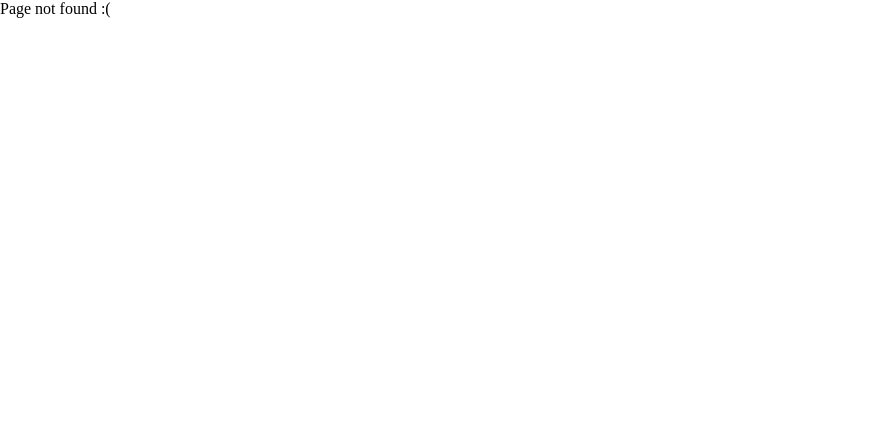
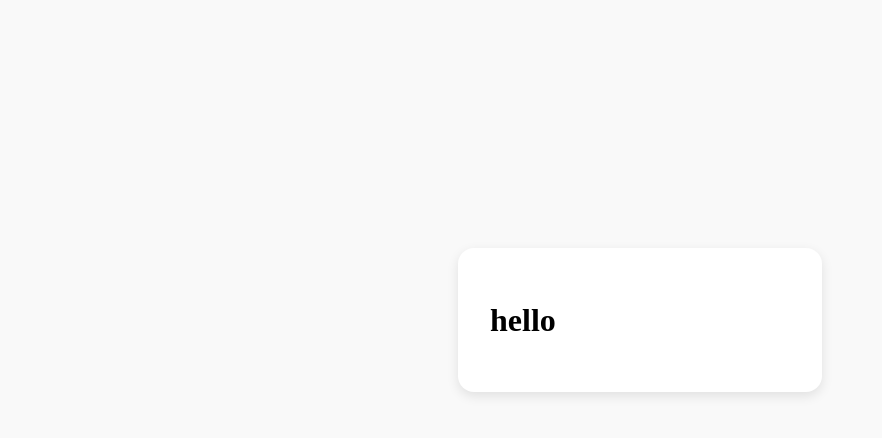
Before and after one commit to DEBI-2025/Frontend, a React (Vite) app: page /profile in a window 1280 px wide. Before the commit this address had no page. Shown: the top 438 px of the page, without its empty margins (0-882 px from the left). Built offline with nearby package versions, Linux system fonts and the light colour scheme.

Commit message:
make the profile in drop down menu

```diff
--- a/src/App.jsx
+++ b/src/App.jsx
@@ -8,6 +8,7 @@ import Quiz from "./pages/Quiz";
 import Tips from "./pages/Tips";
 import HrBank from "./pages/HrBank";
 import RateCV from "./pages/RateCV";
+import ProfilePage from "./pages/profilePage"
 import { ToastContainer } from "react-toastify";
 import "react-toastify/dist/ReactToastify.css";
 import Activate from "./pages/auth/Activate";
@@ -65,6 +66,8 @@ function App() {
           </Route>
           <Route path="login" element={<LogIn />} />
           <Route path="signup" element={<SignUp />} />
+
+          <Route path="profile" element={<ProfilePage/>} />
           <Route path="*" element={<PageNotFound />} />
         </Routes>
       </BrowserRouter>
--- a/src/components/NavBar.jsx
+++ b/src/components/NavBar.jsx
@@ -1,7 +1,7 @@
 import { useState } from "react";
 import { NavLink, useLocation, useNavigate } from "react-router-dom";
 import styled from "styled-components";
-import { FaBars, FaTimes, FaUserCircle } from "react-icons/fa";
+import { FaBars, FaTimes, FaUserCircle ,FaEllipsisV } from "react-icons/fa";
 import IconAndTitle from "./IconAndTitle";
 import { isAuthenticated } from "../utils/isAuth";
 import QuestModal from "./QuestModal";
@@ -75,10 +75,11 @@ function NavBar() {
         <SignButton onClick={() => navigate("/login")}>Sign In</SignButton>
       ) : (
         <ProfileWrapper>
-          <ProfileIcon onClick={() => setDropdownOpen(!dropdownOpen)} />
-
+          <ProfileIconDesktop onClick={() => setDropdownOpen(!dropdownOpen)} />
+          <ProfileIconMobile onClick={() => setDropdownOpen(!dropdownOpen)} />
           {dropdownOpen && (
             <DropdownMenu>
+              <DropdownItem onClick={()=> navigate("/profile")}>Profile</DropdownItem>
               <DropdownItem onClick={handleLogout}>Logout</DropdownItem>
             </DropdownMenu>
           )}
@@ -97,9 +98,9 @@ export default NavBar;
 
 const Nav = styled.nav`
   display: flex;
-  justify-content: space-around;
+  justify-content: space-between;
   align-items: center;
-  gap: 15rem;
+  gap: 1.5rem;
   height: 2.8rem;
   padding: 0.7rem;
   border-radius: 0 0 1.7rem 1.7rem;
@@ -108,13 +109,15 @@ const Nav = styled.nav`
     linear-gradient(to right, #6a0dad, #af73cf, #f7c5cc) border-box;
 
   @media (max-width: 1024px) {
-    gap: 10rem;
+    gap: 0.1rem;
   }
   @media (max-width: 768px) {
-    gap: 7rem;
+    gap: 0.7rem;
     padding: 0.5rem 0.9rem;
   }
   @media (max-width: 550px) {
+  flex-wrap: nowrap;
+    gap: 0rem;
   }
 `;
 
@@ -227,7 +230,7 @@ const ProfileWrapper = styled.div`
   cursor: pointer;
 `;
 
-const ProfileIcon = styled(FaUserCircle)`
+const ProfileIconDesktop = styled(FaUserCircle)`
   font-size: 2rem;
   color: #6a0dad;
   cursor: pointer;
@@ -237,10 +240,28 @@ const ProfileIcon = styled(FaUserCircle)`
     transform: scale(1.1);
   }
 
-  @media (max-width: 768px) {
-    font-size: 1.5rem;
+  @media (max-width: 550px) {
+    display: none;
   }
 `;
+
+const ProfileIconMobile = styled(FaEllipsisV)`
+  font-size: 1.6rem;
+  color: #6a0dad;
+  cursor: pointer;
+  transition: transform 0.2s;
+  display: none;
+  padding:1rem;
+
+  &:hover {
+    transform: scale(1.1);
+  }
+
+  @media (max-width: 550px) {
+    display: inline-block;
+  }
+`;
+
 
 const DropdownMenu = styled.div`
   position: absolute;
@@ -259,20 +280,22 @@ const DropdownMenu = styled.div`
 
   @media (max-width: 1024px) {
     width: 6.5rem;
-    height: 2.3rem;
+
     font-size: 1.1rem;
   }
 
   /* Smaller tablets & larger mobile screens */
   @media (max-width: 768px) {
     width: 5.5rem;
-    height: 2.2rem;
+
     font-size: 1.05rem;
   }
 
   /* Hide on very small screens */
   @media (max-width: 550px) {
-    display: none;
+    width: 5.5rem;
+
+    font-size: 1.05rem;
   }
 `;
 
--- /dev/null
+++ b/src/pages/profilePage.jsx
@@ -0,0 +1,30 @@
+import React from "react";
+import styled from "styled-components";
+
+const ProfilePage = () => {
+  return (
+    <Container>
+      <Card>
+       <h1>hello</h1>
+
+      </Card>
+    </Container>
+  );
+};
+
+export default ProfilePage;
+const Container = styled.div`
+  display: flex;
+  justify-content: center;
+  align-items: center;
+  height: 80vh;
+  background-color: #f9f9f9;
+`;
+
+const Card = styled.div`
+  padding: 2rem;
+  background-color: white;
+  border-radius: 1rem;
+  box-shadow: 0 4px 12px rgba(0, 0, 0, 0.1);
+  min-width: 300px;
+`;
```
